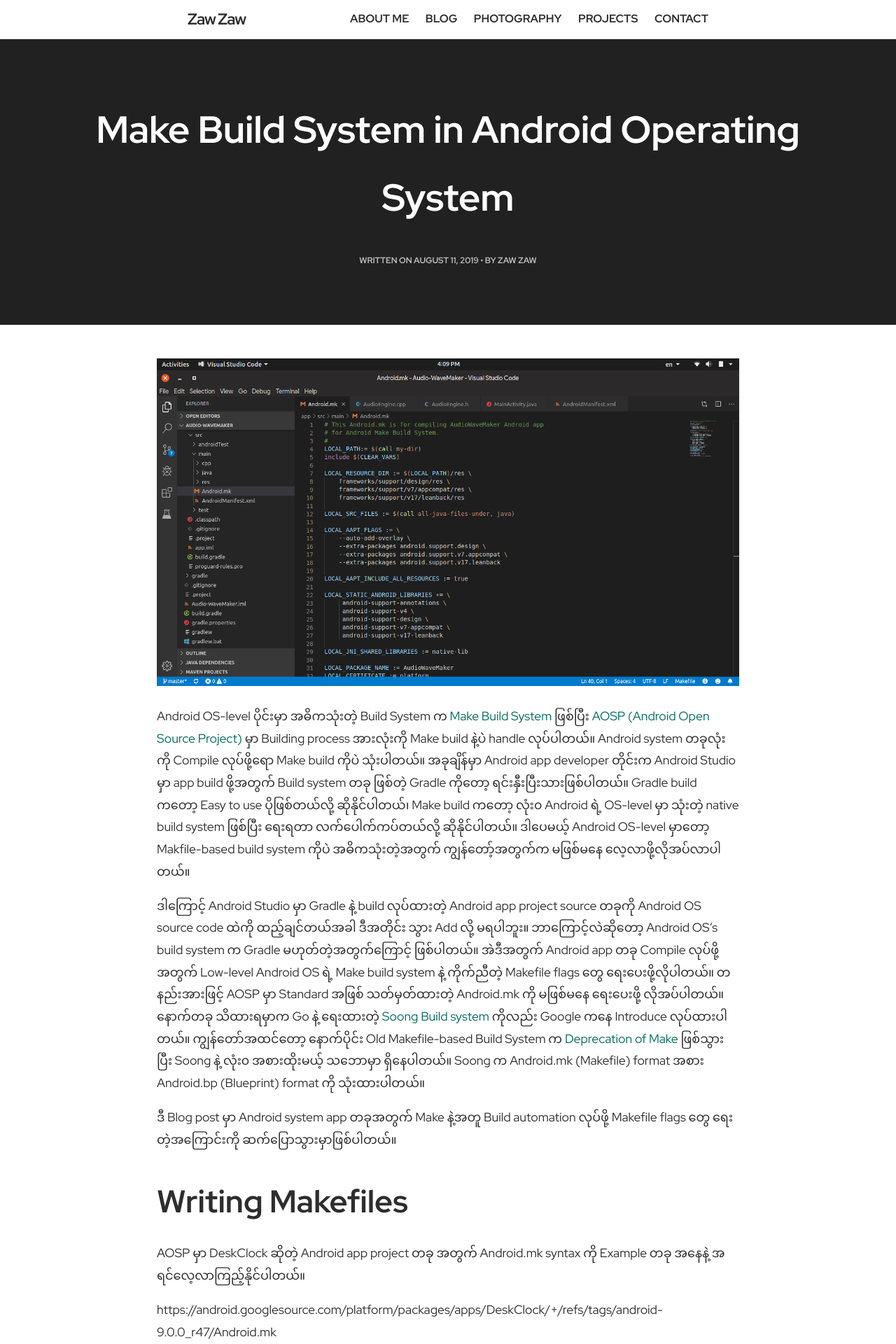
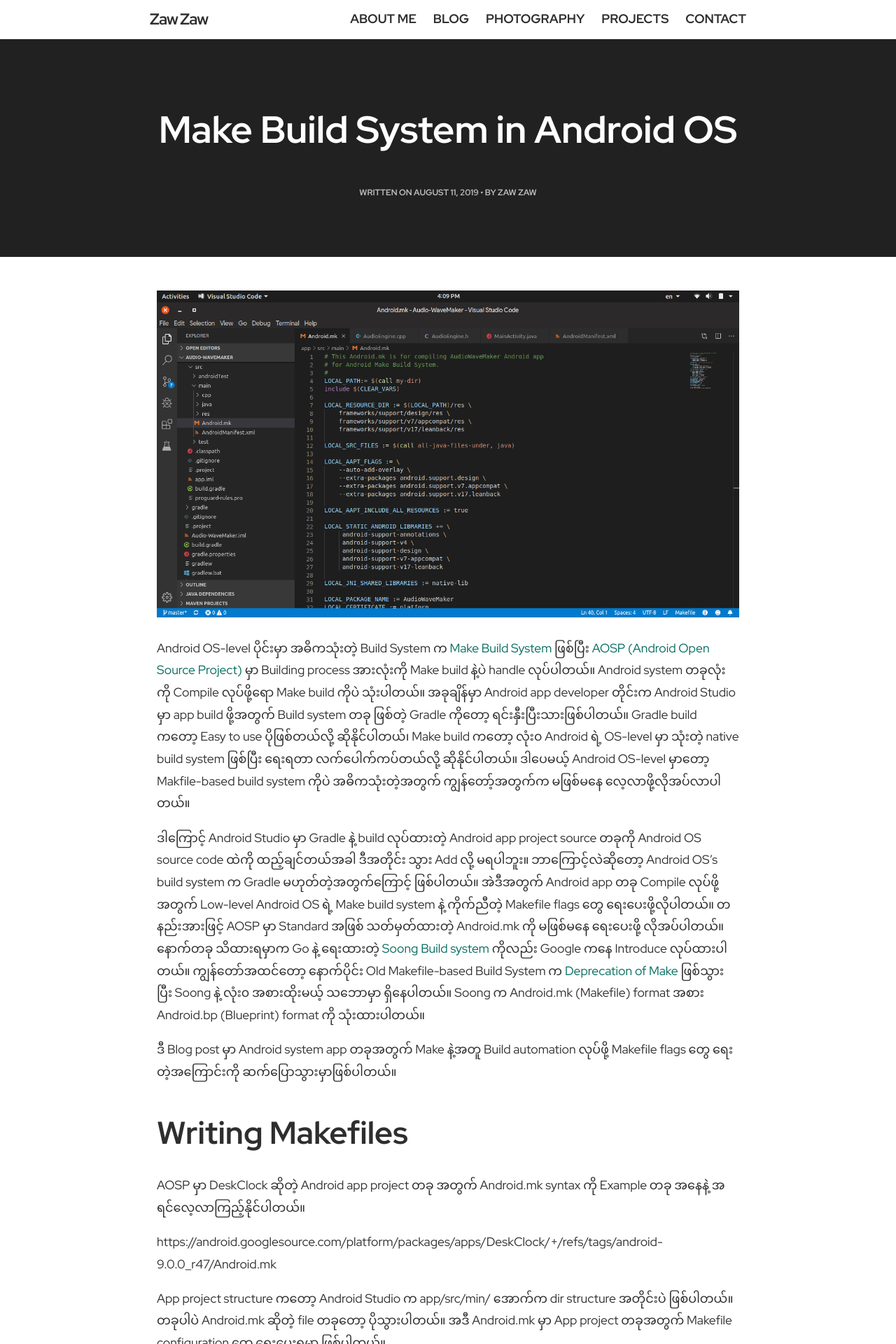
Before and after one commit to zawzaww/zawzaww.github.io, a Jekyll site: the page built from _posts/2019-08-11-make-build-system-android.md, in a window 1280 px wide. Shown: the top 1920 px of the page at 70% size. Built offline with Jekyll 4.4.1, drawn with Linux system fonts in a browser that asks for light colours; some web fonts are replaced; comment, search, counter and statistics services are not loaded.

Commit message:
_posts: make-build-system-android: update post title name with short title

```diff
--- a/_posts/2019-08-11-make-build-system-android.md
+++ b/_posts/2019-08-11-make-build-system-android.md
@@ -1,6 +1,6 @@
 ---
 layout: post
-title: "Make Build System in Android Operating System"
+title: "Make Build System in Android OS"
 categories: android
 author: "Zaw Zaw"
 featured-image: /assets/images/featured-images/img_make_build_android.png
--- a/_sass/jekyll-theme-cayman-blog.scss
+++ b/_sass/jekyll-theme-cayman-blog.scss
@@ -37,7 +37,6 @@
 
 html, body {
   text-size-adjust: 100%;
-  font-size: 100%;
 }
 
 a {
```
